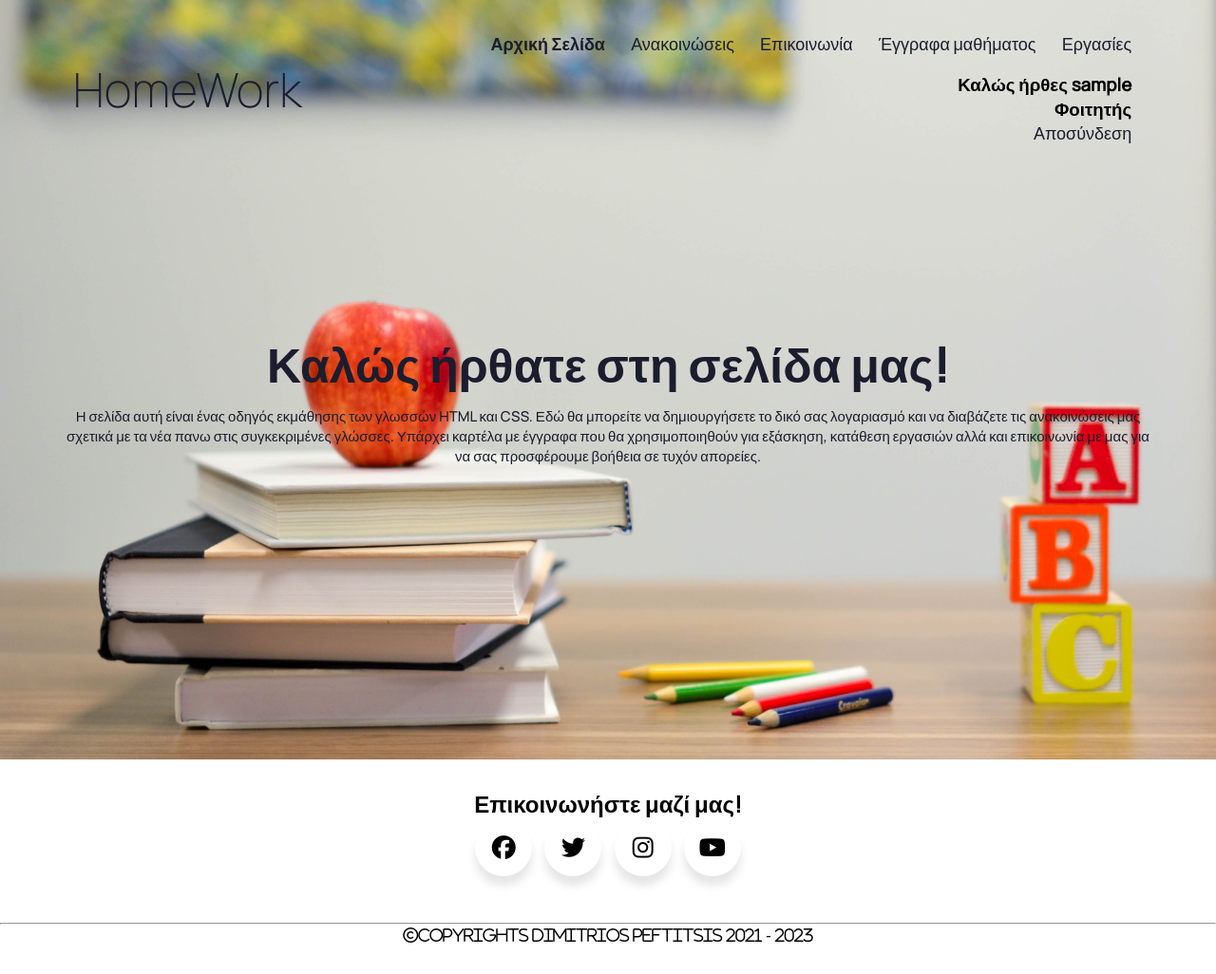
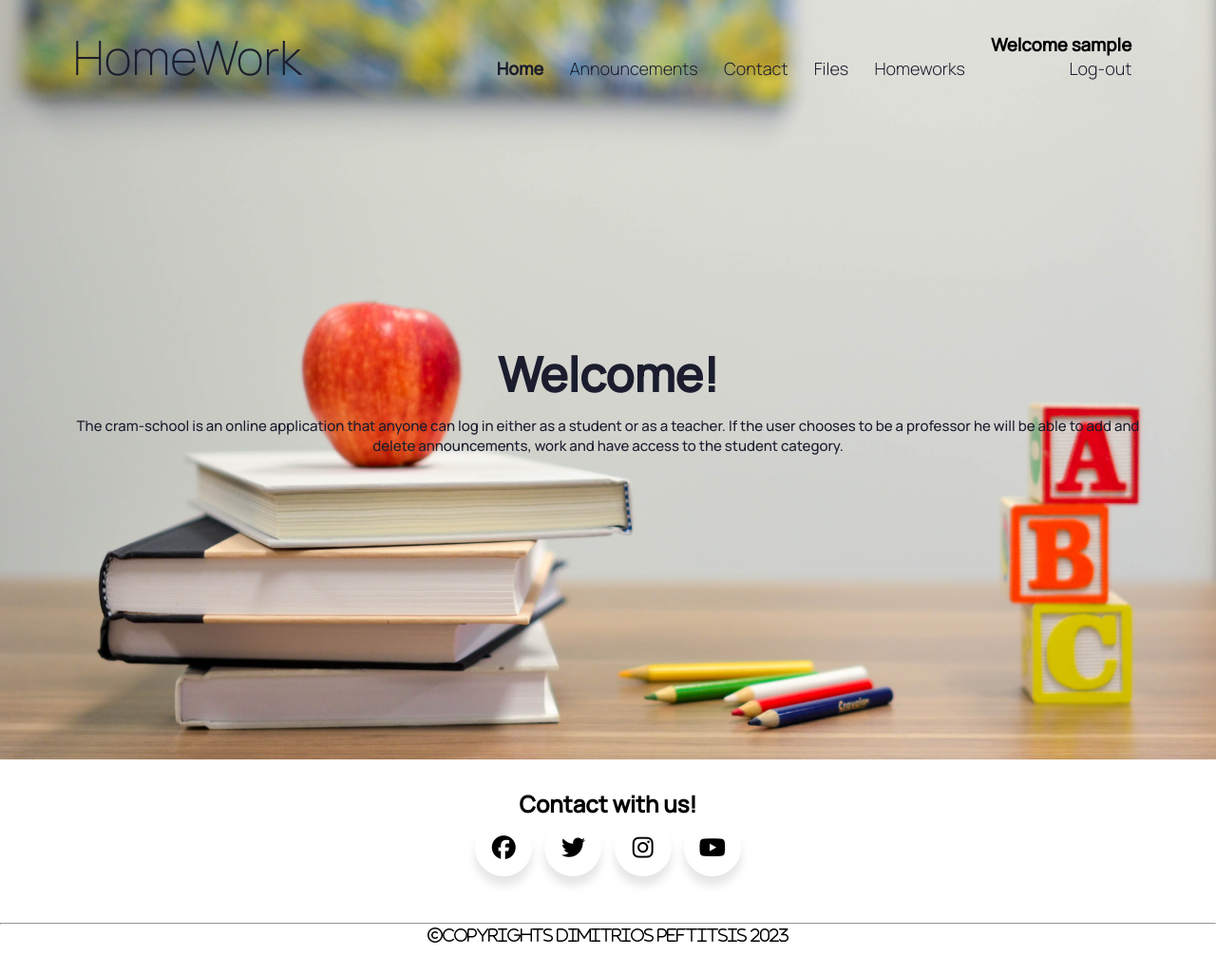
Before and after one commit to DimitriosKP/Cram-school-website, a PHP site: page / in a window 1280 px wide. Shown: the whole page at 95% size. Run offline with PHP 8.4, Linux system fonts and the light colour scheme; the visitor is signed in with stand-in values (Sample User, id 1); some libraries are stand-ins or nearby versions.

Commit message:
15/03/2023

```diff
--- a/_footer.php
+++ b/_footer.php
@@ -1,6 +1,6 @@
 <!-------FOOTER--------->
 <section class="footer">
-    <h1>Επικοινωνήστε μαζί μας!</h1>
+    <h1>Contact with us!</h1>
 
     <div class="wrapper">
         <div class="button">
@@ -30,7 +30,7 @@
     </div>
     <br><br>
     <hr>
-    <p><i class="fa fa-copyright"><?php echo "Copyrights Dimitrios Peftitsis 2021 - ", date("Y");?></i></p>
+    <p><i class="fa fa-copyright"><?php echo "Copyrights Dimitrios Peftitsis ", date("Y");?></i></p>
 </section>
 
 <a href="#" class="topBtn"><i class="fas fa-chevron-up"></i></a>
--- a/_menu.php
+++ b/_menu.php
@@ -5,36 +5,34 @@
             <i class="fa fa-times" onclick="hideMenu()"></i>
             <ul>
                 <li>
-                    <a href="index.php" <?=(($currentPage??'') == 'index' ? 'style="font-weight:bold"' : '');?>>Αρχική Σελίδα</a>
+                    <a href="index.php" <?=(($currentPage??'') == 'index' ? 'style="font-weight:bold"' : '');?>>Home</a>
                 </li>
 
                 <li>
-                    <a href="announcements.php" <?=(($currentPage??'') == 'announcements' ? 'style="font-weight:bold"' : '');?>>Ανακοινώσεις</a>
+                    <a href="announcements.php" <?=(($currentPage??'') == 'announcements' ? 'style="font-weight:bold"' : '');?>>Announcements</a>
                 </li>
 
                 <li>
-                    <a href="communication.php" <?=(($currentPage??'') == 'communication' ? 'style="font-weight:bold"' : '');?>>Επικοινωνία</a>
+                    <a href="communication.php" <?=(($currentPage??'') == 'communication' ? 'style="font-weight:bold"' : '');?>>Contact</a>
                 </li>
 
                 <li>
-                    <a href="documents.php" <?=(($currentPage??'') == 'documents' ? 'style="font-weight:bold"' : '');?>>Έγγραφα μαθήματος</a>
+                    <a href="documents.php" <?=(($currentPage??'') == 'documents' ? 'style="font-weight:bold"' : '');?>>Files</a>
                 </li>
 
                 <li>
-                    <a href="homework.php" <?=(($currentPage??'') == 'homework' ? 'style="font-weight:bold"' : '');?>>Εργασίες</a>
+                    <a href="homework.php" <?=(($currentPage??'') == 'homework' ? 'style="font-weight:bold"' : '');?>>Homeworks</a>
                 </li>
 
                 <?php if($_SESSION["role"] == 't'):?>
                     <li style="text-align: center;">
-                        <a href="students.php" <?=(($currentPage??'') == 'students' ? 'style="font-weight:bold"' : '');?>>Φοιτητές</a>
+                        <a href="students.php" <?=(($currentPage??'') == 'students' ? 'style="font-weight:bold"' : '');?>>Students</a>
                     </li>
                 <?php endif ?>
 
                 <li>
-                    <?php echo "<h3>Καλώς ήρθες " . $_SESSION['username'] . "</h3>"; ?>
-                    <?php if ($_SESSION['role'] == 's')?> <?php echo "<h3>Φοιτητής</h3>"?>
-
-                    <a href="logout.php">Αποσύνδεση</a>
+                    <?php echo "<h3>Welcome " . $_SESSION['username'] . "</h3>"; ?>
+                    <a href="logout.php">Log-out</a>
                 </li>
             </ul>
         </div>
--- a/index.php
+++ b/index.php
@@ -20,11 +20,11 @@
         ?>
 
         <div class="text-box">
-            <h1>Καλώς ήρθατε στη σελίδα μας!</h1>
-            <p>Η σελίδα αυτή είναι ένας οδηγός εκμάθησης των γλωσσών HTML και CSS. Εδώ θα μπορείτε να δημιουργήσετε το δικό σας λογαριασμό
-                και να διαβάζετε τις ανακοινώσεις μας σχετικά με τα νέα πανω στις συγκεκριμένες γλώσσες. Υπάρχει καρτέλα με έγγραφα
-                που θα χρησιμοποιηθούν για εξάσκηση, κατάθεση εργασιών αλλά και επικοινωνία με μας για να σας προσφέρουμε βοήθεια σε
-                τυχόν απορείες.</p>
+            <h1>Welcome!</h1>
+            <p> The cram-school is an online application that anyone can log in either as a student or as a teacher.
+                If the user chooses to be a professor he will be able to add and delete announcements, work and have
+                access to the student category.
+            </p>
         </div>
 
 
```
Also changed, not shown: announcements.php (+4 -4 lines), communication.php (+8 -8 lines), homework.php (+4 -4 lines), students.php (+5 -9 lines), images/ann.png (renamed from ann.png), images/doc.png (renamed from doc.png), images/pencil.png (renamed from pencil.png), images/school.jpg (renamed from school.jpg), images/student.png (renamed from student.png).
